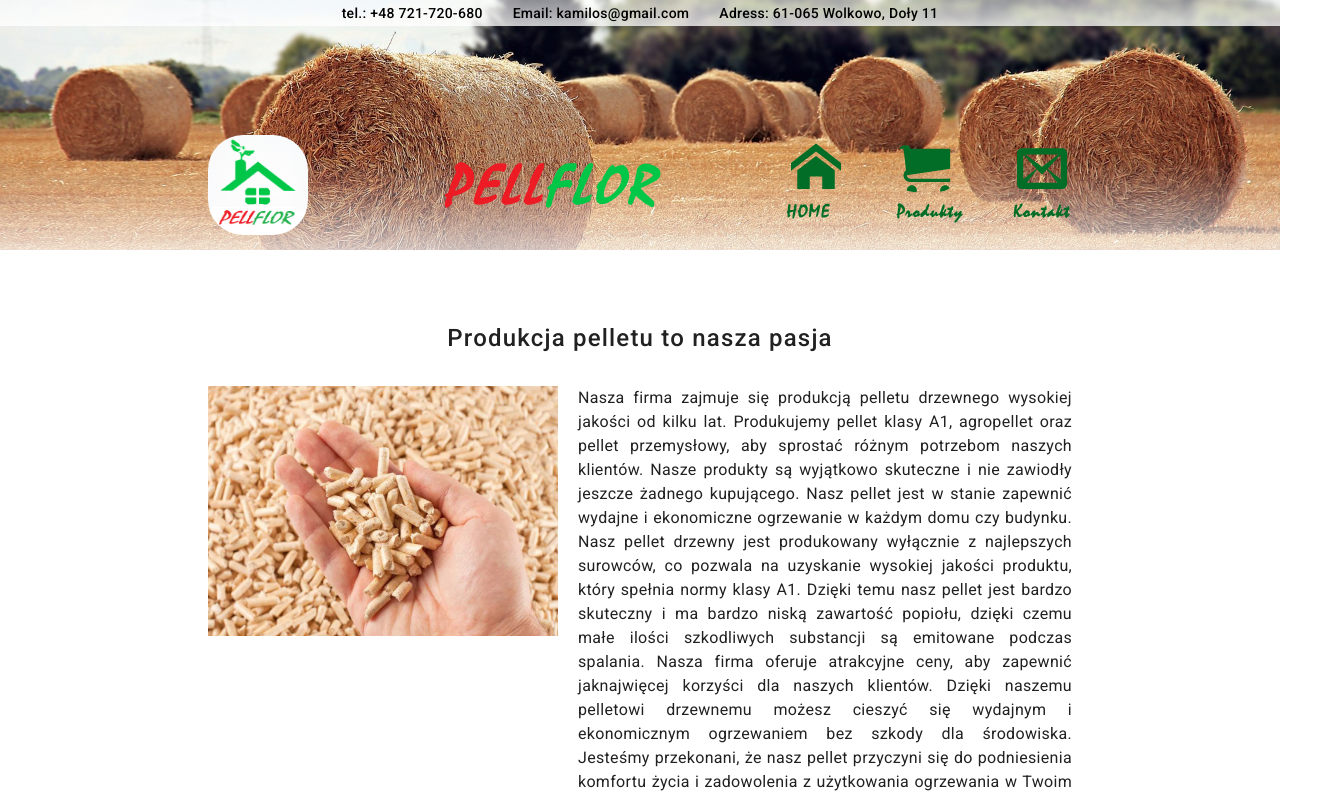
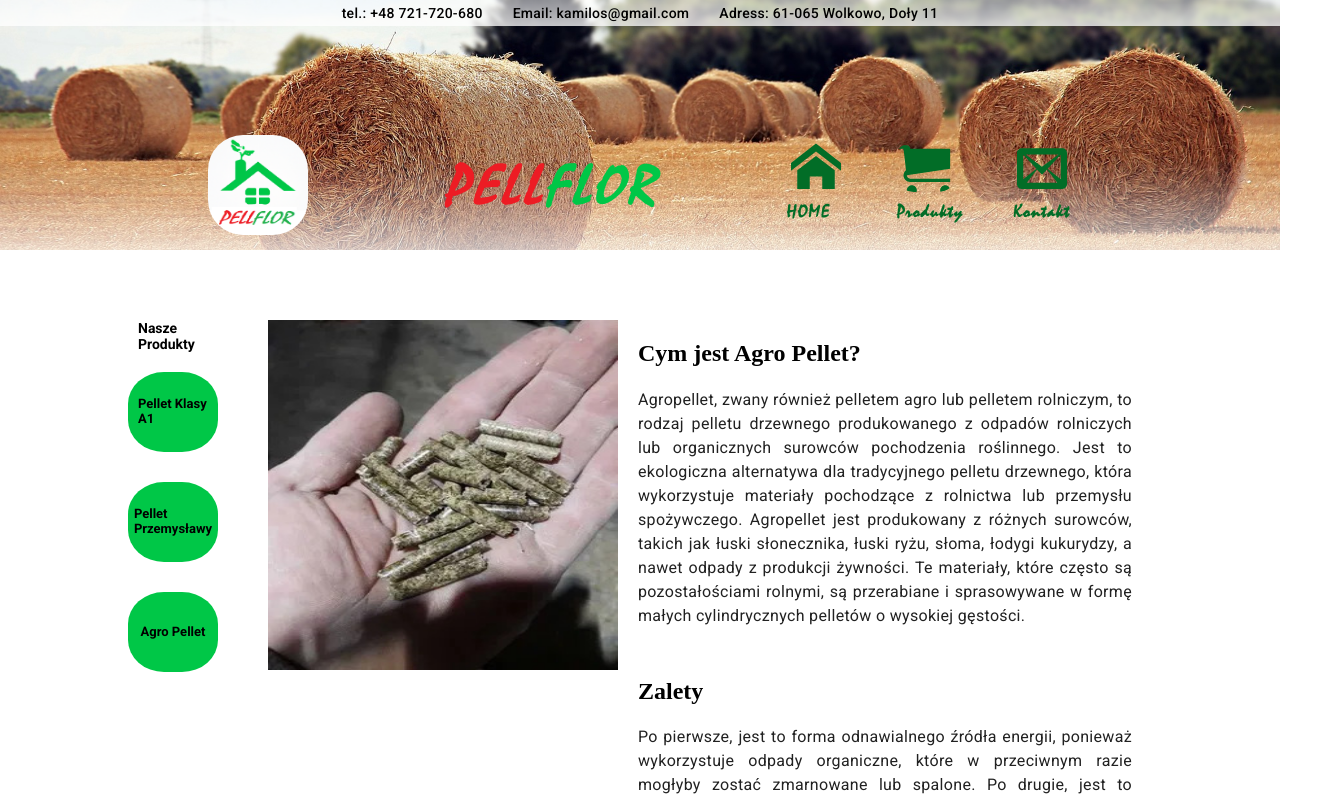
Before and after one commit to Krytianf06/Pellflor_React, a React (Create React App) app: page /products in a window 1280 px wide. Shown: the top 797 px of the page, 1338 px wide, since content can reach past the window. Built offline with nearby package versions, Linux system fonts and the light colour scheme.

Commit message:
router_start2

```diff
--- a/src/App.js
+++ b/src/App.js
@@ -1,21 +1,50 @@
 import React from "react";
 import "./App.css";
-import { Route, Routes } from "react-router-dom";
-import Header from "./components/hreader/Header";
+import { createBrowserRouter, RouterProvider } from "react-router-dom";
+import Base from "./components/base/Base";
 import Home from "./components/Home/Home";
-import Footer from "./components/footer/Footer";
 import Products from "./components/products/Products";
 import AgroPellet from "./components/products/agroPellet/AgroPellet";
+import KlassaA1 from "./components/products/pelletKlasaA1/KlassaA1";
+import Przemyslowy from "./components/products/pelletPrzemyslawy/Przemyslowy";
+
+const router = createBrowserRouter([
+	{
+		path: "/",
+		element: <Base />,
+		children: [
+			{
+				path: "home",
+				element: <Home />,
+			},
+			{
+				path: "products",
+				element: <Products />,
+				children: [
+					{
+						index: true,
+						element: <AgroPellet />,
+					},
+					{
+						path: "klassaa1",
+						element: <KlassaA1 />,
+					},
+					{
+						path: "przemyslowy",
+						element: <Przemyslowy />,
+					},
+				],
+			},
+			{
+				path: "home",
+				element: <Home />,
+			},
+		],
+	},
+]);
 
 function App() {
-	return (
-		<>
-			<Header />
-				<Home />
-				<Products />
-			<Footer />
-		</>
-	);
+	return <RouterProvider router={router} />;
 }
 
 export default App;
--- a/src/components/Home/Home.js
+++ b/src/components/Home/Home.js
@@ -1,4 +1,6 @@
 import React from "react";
+import Header from "../hreader/Header";
+import Footer from "../footer/Footer";
 import "./home.css";
 
 function Home() {
@@ -75,6 +77,7 @@ function Home() {
 				</div>
 			</div>
 		</div>
+
 	);
 }
 
--- /dev/null
+++ b/src/components/base/Base.js
@@ -0,0 +1,16 @@
+import React from 'react'
+import Header from '../hreader/Header'
+import Footer from '../footer/Footer'
+import { Outlet } from 'react-router-dom'
+
+function Base() {
+  return (
+    <>
+      <Header />
+      <Outlet/>
+      <Footer/>
+    </>
+  )
+}
+
+export default Base
--- a/src/components/products/Products.js
+++ b/src/components/products/Products.js
@@ -1,5 +1,5 @@
 import React from "react";
-import { Route, Routes } from "react-router-dom";
+import { Outlet } from "react-router-dom";
 import "./products.css";
 import AgroPellet from "./agroPellet/AgroPellet";
 import KlassaA1 from "./pelletKlasaA1/KlassaA1";
@@ -17,10 +17,7 @@ function Products() {
 						<li className='box__list__item'>Agro Pellet</li>
 					</ul>
 				</div>
-				{/* <Route path="/products/agropellet" element={<AgroPellet />}/> */}
-
-					{/* <KlassaA1 /> */}
-					{/* <Przemyslowy /> */}
+				<Outlet/>
 			</div>
 		</div>
 	);
```
